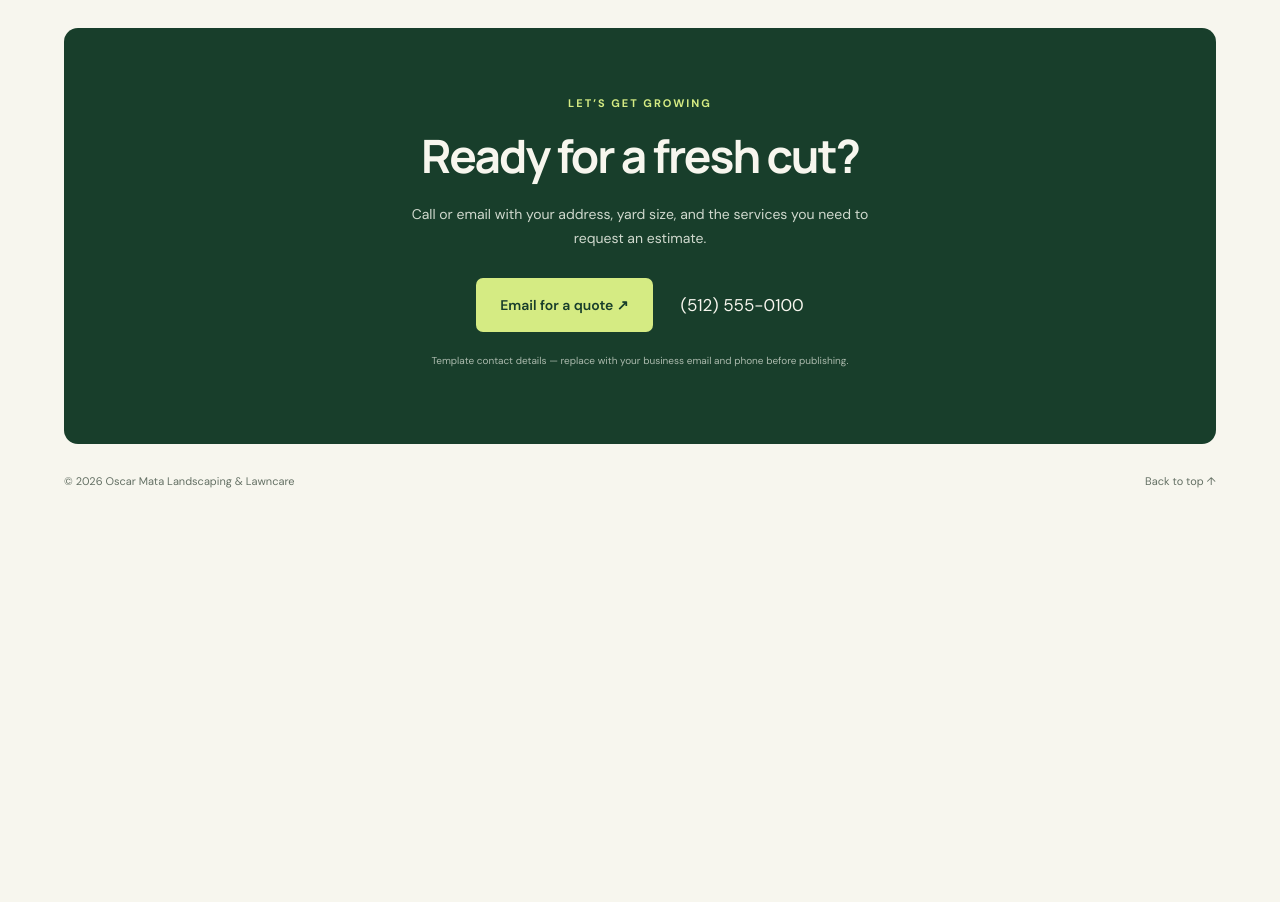
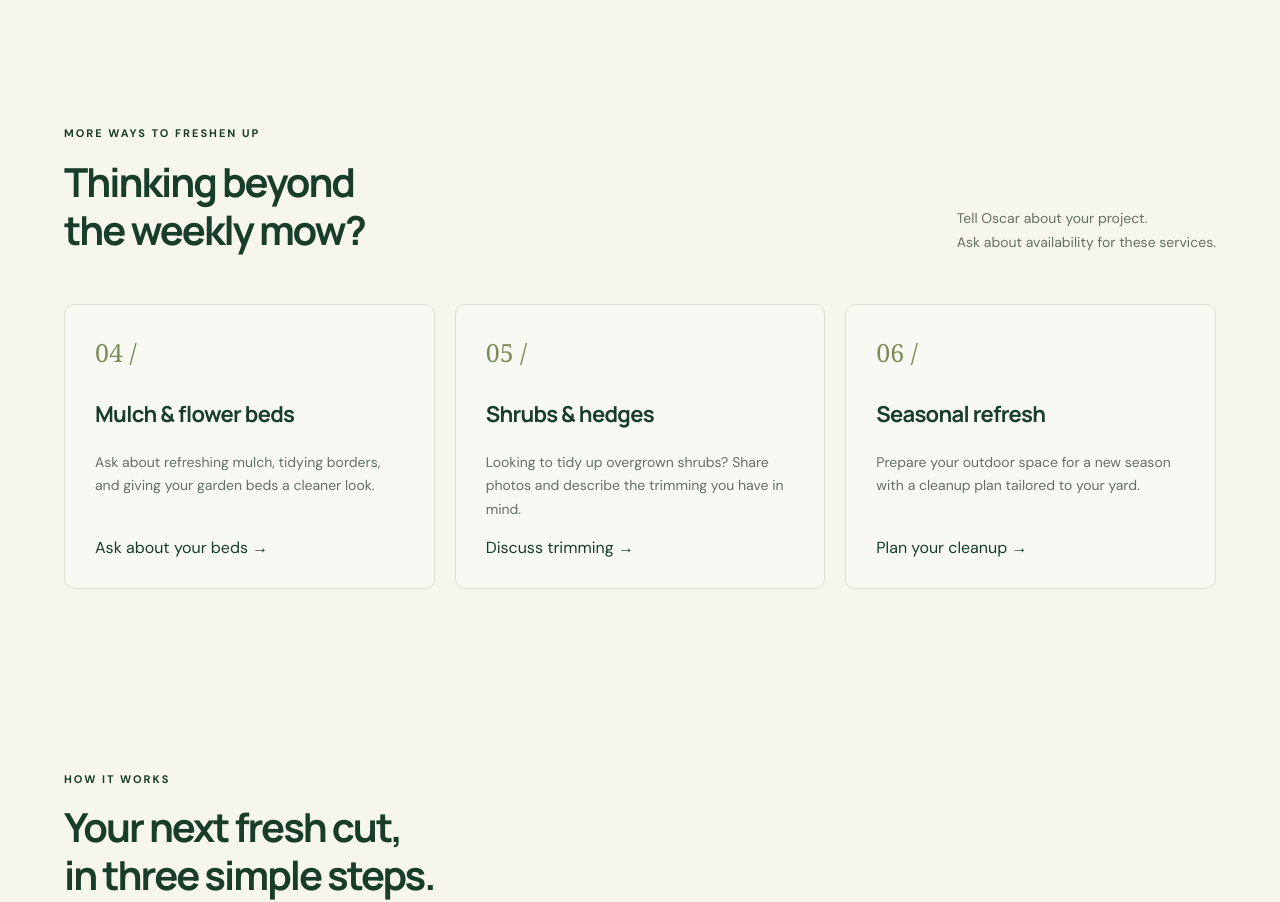
Before and after one commit to parth3nikam-cpu/oscar-mata-landscaping, a plain HTML site: page index.html in a window 1280 px wide. Shown: the part 1760-2662 px from the top of the page. Before the commit the page ends 2278 px from the top, so only its background shows below. Drawn offline with Linux system fonts and the light colour scheme.

Commit message:
Update index.html

```diff
--- a/index.html
+++ b/index.html
@@ -22,9 +22,15 @@
     <div class="strip"><div class="wrap strip-inner"><span>Good lawns. Good neighbors.</span><span>LOCAL LAWN CARE, MADE SIMPLE <b>✳</b></span></div></div>
     <section class="section wrap" id="services"><div class="section-heading"><div><p class="eyebrow">WHAT WE DO</p><h2>A tidy yard, from<br>edge to edge.</h2></div><p>Just the care your lawn needs.<br>Ask about a one-time visit or recurring service.</p></div><div class="cards"><article><span class="service-icon">01 /</span><h3>Lawn mowing</h3><p>An even, fresh cut that keeps your outdoor space looking its best.</p><span class="tag">The regular refresh</span></article><article><span class="service-icon">02 /</span><h3>Edging & trimming</h3><p>Clean lines along sidewalks, driveways, fences, and the places a mower can’t reach.</p><span class="tag">It’s in the details</span></article><article><span class="service-icon">03 /</span><h3>Yard cleanup</h3><p>Leaf removal and light yard cleanup to give your space a fresh start.</p><span class="tag">A clean slate</span></article></div></section>
     <section class="about wrap" id="about"><div><p class="eyebrow">A LOCAL TOUCH</p><h2>Your yard deserves<br>some attention.</h2></div><div><p>We’re building a neighborhood lawn care service around a simple idea: taking care of your yard should be easy.</p><p>Tell us what you need, share a few details about your property, and we’ll help you figure out the next step.</p><div class="area">⌖ Serving Leander & Cedar Park, Texas</div></div></section>
-    <section class="contact wrap" id="contact"><p class="eyebrow">LET’S GET GROWING</p><h2>Ready for a fresh cut?</h2><p>Call or email with your address, yard size, and the services you need to request an estimate.</p><div class="contact-buttons"><a class="button light" href="mailto:hello@example.com?subject=Lawn%20care%20estimate">Email for a quote ↗</a><a class="phone" href="tel:+15125550100">(512) 555-0100</a></div><p class="placeholder-note">Template contact details — replace with your business email and phone before publishing.</p></section>
+    <section class="section wrap extras" id="projects">
+      <div class="section-heading"><div><p class="eyebrow">MORE WAYS TO FRESHEN UP</p><h2>Thinking beyond<br>the weekly mow?</h2></div><p>Tell Oscar about your project.<br>Ask about availability for these services.</p></div>
+      <div class="cards"><article><span class="service-icon">04 /</span><h3>Mulch &amp; flower beds</h3><p>Ask about refreshing mulch, tidying borders, and giving your garden beds a cleaner look.</p><a class="service-link" href="sms:+15127580983">Ask about your beds &rarr;</a></article><article><span class="service-icon">05 /</span><h3>Shrubs &amp; hedges</h3><p>Looking to tidy up overgrown shrubs? Share photos and describe the trimming you have in mind.</p><a class="service-link" href="sms:+15127580983">Discuss trimming &rarr;</a></article><article><span class="service-icon">06 /</span><h3>Seasonal refresh</h3><p>Prepare your outdoor space for a new season with a cleanup plan tailored to your yard.</p><a class="service-link" href="sms:+15127580983">Plan your cleanup &rarr;</a></article></div>
+    </section>
+    <section class="steps-section"><div class="wrap section"><p class="eyebrow">HOW IT WORKS</p><h2>Your next fresh cut,<br>in three simple steps.</h2><div class="cards steps"><article><span class="step-number">1</span><h3>Get in touch</h3><p>Call or text <a href="tel:+15127580983">(512) 758-0983</a>. Share your location, what you need, and any helpful photos.</p></article><article><span class="step-number">2</span><h3>Talk through the details</h3><p>Discuss the scope, availability, and an estimate before agreeing to any work.</p></article><article><span class="step-number">3</span><h3>Make a plan</h3><p>Agree on a visit and discuss whether a one-time cleanup or ongoing care suits your yard.</p></article></div></div></section>
+    <section class="section wrap faq" id="questions"><p class="eyebrow">GOOD QUESTIONS</p><h2>Before we get started.</h2><details><summary>How do I request an estimate?</summary><p>Call or text Oscar at <a href="tel:+15127580983">(512) 758-0983</a>. Include your property address and a description of the work. Photos can help explain the size and condition of your yard.</p></details><details><summary>How much will my lawn service cost?</summary><p>Pricing depends on the yard size, condition, and services requested. Contact Oscar for an estimate for your property.</p></details><details><summary>Can I ask about recurring mowing?</summary><p>Yes. Ask Oscar about current availability and a schedule that works for your lawn.</p></details><details><summary>What if my project is not listed?</summary><p>Describe what you need or send photos. Oscar can confirm whether the project is a fit and discuss next steps.</p></details></section>
+    <section class="contact wrap" id="contact"><p class="eyebrow">LET’S GET GROWING</p><h2>Ready for a fresh cut?</h2><p>Call or text Oscar with your address, yard size, and the services you need. Have photos of your yard? Send them along to help explain your project.</p><div class="contact-buttons"><a class="button light" href="tel:+15127580983">Call (512) 758-0983</a><a class="button text-button" href="sms:+15127580983">Text Oscar &rarr;</a></div></section>
   </main>
-  <footer class="wrap"><span>© 2026 Oscar Mata Landscaping & Lawncare</span><a href="#">Back to top ↑</a></footer>
+  <footer class="wrap"><span>© 2026 Oscar Mata Landscaping & Lawncare</span><a href="#">Back to top &uarr;</a></footer>
 
 </body>
 </html>
```
